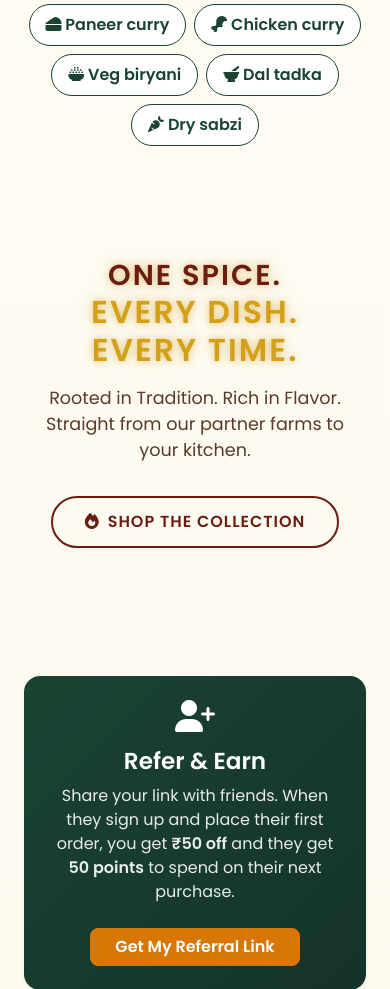
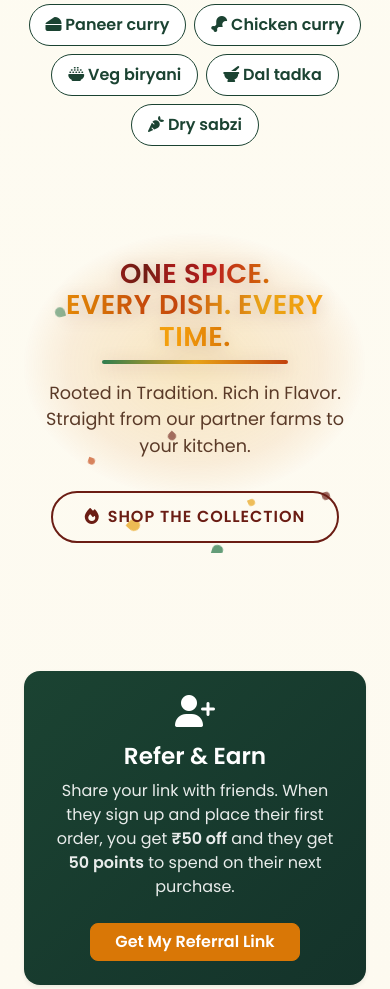
Before and after one commit to INDHeritage/HeritageSpices, a Flask app: page / in a window 390 px wide. Shown: the part 2708-3697 px from the top of the page. Run offline with Flask 3, Linux system fonts and the light colour scheme; data that the repository does not hold is empty; some libraries are stand-ins or nearby versions.

Commit message:
Animated tagline: flowing spice-colour words, drawn underline, drifting specks
"One Spice. Every Dish. Every Time." now rises in word by word when the
banner scrolls into view, each word painted with a slowly flowing
chilli/saffron/turmeric gradient, with a self-drawing gold-to-cardamom
underline, a breathing turmeric glow and a few drifting spice specks. It
still rotates through the alternate lines and replays the entrance each
time. Without JS or with reduced-motion everything is visible and static;
the full line stays in the HTML and aria-label for SEO and screen readers.
Tighter sizing on phones keeps it to two clean lines.

Co-Authored-By: Claude Sonnet 5.5 <noreply@anthropic.com>

```diff
--- a/templates/partials/tagline_banner.html
+++ b/templates/partials/tagline_banner.html
@@ -1,7 +1,19 @@
 <!-- 🔥 Tagline Banner -->
 <section class="tagline-banner motion-section text-center">
   <div class="container position-relative">
-    <h2 class="tagline-heading" id="taglineHeading" aria-label="One Spice. Every Dish. Every Time."><span class="tl-a">One Spice.</span> <span class="tl-b">Every Dish. Every Time.</span></h2>
+    <div class="tl-spices" aria-hidden="true">
+      <i style="--x:8%;  --s:10px; --c:#2f7d4f; --d:9s;  --t:0s"></i>
+      <i style="--x:18%; --s:7px;  --c:#c2410c; --d:11s; --t:2s"></i>
+      <i style="--x:30%; --s:12px; --c:#e8a317; --d:10s; --t:4s"></i>
+      <i style="--x:42%; --s:8px;  --c:#6b1d14; --d:12s; --t:1s"></i>
+      <i style="--x:55%; --s:11px; --c:#2f7d4f; --d:9.5s;--t:5s"></i>
+      <i style="--x:66%; --s:7px;  --c:#e8a317; --d:11s; --t:3s"></i>
+      <i style="--x:77%; --s:10px; --c:#c2410c; --d:10s; --t:6s"></i>
+      <i style="--x:88%; --s:8px;  --c:#6b1d14; --d:12s; --t:2.5s"></i>
+      <i style="--x:94%; --s:12px; --c:#e8a317; --d:9s;  --t:7s"></i>
+    </div>
+
+    <h2 class="tagline-heading" id="taglineHeading" aria-label="One Spice. Every Dish. Every Time."><span class="tl-a"><span class="w" style="--i:0">One</span> <span class="w" style="--i:1">Spice.</span></span> <span class="tl-b"><span class="w" style="--i:2">Every</span> <span class="w" style="--i:3">Dish.</span> <span class="w" style="--i:4">Every</span> <span class="w" style="--i:5">Time.</span><i class="tl-line"></i></span></h2>
     <p class="tagline-sub">Rooted in Tradition. Rich in Flavor. Straight from our partner farms to your kitchen.</p>
     <a href="/products" class="btn tagline-btn">
       <i class="fas fa-fire me-2"></i>Shop The Collection
@@ -17,41 +29,96 @@
     margin-top: 2rem;
   }
 
+  /* soft turmeric glow that slowly breathes behind the words */
+  .tagline-banner::before {
+    content: "";
+    position: absolute;
+    left: 50%; top: 42%;
+    width: min(760px, 120%); height: 340px;
+    transform: translate(-50%, -50%);
+    background: radial-gradient(closest-side, rgba(232, 163, 23, 0.22), rgba(217, 119, 6, 0.10) 55%, transparent 75%);
+    animation: tl-breathe 6s ease-in-out infinite alternate;
+    pointer-events: none;
+  }
+  @keyframes tl-breathe {
+    from { opacity: .55; transform: translate(-50%, -50%) scale(.92); }
+    to   { opacity: 1;   transform: translate(-50%, -50%) scale(1.06); }
+  }
+
   .tagline-heading {
+    position: relative;
     font-weight: 800;
     text-transform: uppercase;
     letter-spacing: 2px;
     font-size: clamp(1.8rem, 5vw, 3.2rem);
-    color: #6b1d14;
+    line-height: 1.15;
     margin-bottom: 1rem;
-    text-shadow:
-      0 0 4px rgba(107, 29, 20, 0.35),
-      0 0 10px rgba(107, 29, 20, 0.2);
-    animation: tagline-glow 2.4s ease-in-out infinite alternate;
+    filter: drop-shadow(0 3px 8px rgba(107, 29, 20, 0.22));
+  }
+  .tagline-heading .tl-b { display: block; font-size: 1.1em; transition: opacity .6s ease; }
+  .tagline-heading .tl-a { transition: opacity .6s ease; }
+  .tagline-heading.fading .tl-a, .tagline-heading.fading .tl-b { opacity: 0; }
+
+  /* every word is painted with a flowing spice gradient (chilli > saffron > turmeric) */
+  .tagline-heading .w {
+    display: inline-block;
+    background-size: 300% 100%;
+    -webkit-background-clip: text;
+    background-clip: text;
+    color: transparent;
+    -webkit-text-fill-color: transparent;
+    animation: tl-flow 7s linear infinite;
+    animation-delay: calc(var(--i) * -0.9s);
+  }
+  .tagline-heading .tl-a .w { background-image: linear-gradient(90deg, #6b1d14, #b91c1c, #d97706, #b91c1c, #6b1d14); }
+  .tagline-heading .tl-b .w { background-image: linear-gradient(90deg, #e8a317, #f59e0b, #d97706, #c2410c, #e8a317); }
+  @keyframes tl-flow { from { background-position: 0% 0; } to { background-position: 300% 0; } }
+
+  /* words rise in one after another once the banner scrolls into view (JS adds .armed then .in) */
+  .tagline-heading.armed .w { opacity: 0; }
+  .tagline-heading.armed.in .w {
+    animation: tl-in .8s cubic-bezier(.2, .9, .3, 1.25) forwards, tl-flow 7s linear infinite;
+    animation-delay: calc(var(--i) * .13s), calc(var(--i) * -0.9s);
+  }
+  @keyframes tl-in {
+    from { opacity: 0; transform: translateY(.7em) rotate(5deg) scale(.9); filter: blur(7px); }
+    to   { opacity: 1; transform: none; filter: blur(0); }
   }
 
-  .tagline-heading .tl-b {
+  /* gold-to-cardamom underline that draws itself under the second line */
+  .tagline-heading .tl-line {
     display: block;
-    color: #d4a017;
-    font-size: 1.1em;
+    height: 4px;
+    width: 0;
+    margin: .3em auto 0;
+    border-radius: 4px;
+    background: linear-gradient(90deg, #2f7d4f, #e8a317, #c2410c);
+    animation: tl-line 1.1s .9s ease-out forwards;
   }
-  .tagline-heading .tl-a, .tagline-heading .tl-b { transition: opacity .6s ease; }
-  .tagline-heading.fading .tl-a, .tagline-heading.fading .tl-b { opacity: 0; }
+  @keyframes tl-line { to { width: min(260px, 60%); } }
 
-  @keyframes tagline-glow {
-    from {
-      text-shadow:
-        0 0 4px rgba(107, 29, 20, 0.3),
-        0 0 8px rgba(107, 29, 20, 0.15);
-    }
-    to {
-      text-shadow:
-        0 0 8px rgba(212, 160, 23, 0.5),
-        0 0 16px rgba(212, 160, 23, 0.25);
-    }
+  /* tiny spice specks drifting up (turmeric, chilli, cardamom, clove) */
+  .tl-spices { position: absolute; inset: -10px 0; pointer-events: none; overflow: hidden; }
+  .tl-spices i {
+    position: absolute;
+    bottom: -20px;
+    left: var(--x);
+    width: var(--s); height: var(--s);
+    background: var(--c);
+    border-radius: 50% 50% 50% 8%;
+    opacity: 0;
+    animation: tl-drift var(--d) ease-in-out infinite;
+    animation-delay: var(--t);
+  }
+  @keyframes tl-drift {
+    0%   { transform: translateY(0) rotate(0deg);        opacity: 0; }
+    12%  { opacity: .75; }
+    70%  { opacity: .55; }
+    100% { transform: translateY(-300px) rotate(300deg); opacity: 0; }
   }
 
   .tagline-sub {
+    position: relative;
     color: #5a3a28;
     font-size: 1.1rem;
     max-width: 560px;
@@ -59,6 +126,7 @@
   }
 
   .tagline-btn {
+    position: relative;
     background: transparent;
     border: 2px solid #6b1d14;
     color: #6b1d14;
@@ -77,33 +145,58 @@
     transform: translateY(-2px);
   }
 
+  @media (max-width: 480px) {
+    .tagline-heading { letter-spacing: 0.5px; font-size: 1.7rem; }
+    .tagline-heading .tl-b { font-size: 1em; }
+  }
+
   @media (prefers-reduced-motion: reduce) {
-    .tagline-heading { animation: none; }
+    .tagline-banner::before, .tl-spices i, .tagline-heading .w,
+    .tagline-heading.armed.in .w, .tagline-heading .tl-line { animation: none; }
+    .tagline-heading.armed .w { opacity: 1; }
+    .tagline-heading .tl-line { width: min(260px, 60%); }
+    .tl-spices { display: none; }
   }
 </style>
 <script>
 (function () {
-  // Starts on the brand line ("One Spice. Every Dish. Every Time."), then rotates through a few
+  // Opens on the brand line ("One Spice. Every Dish. Every Time."), then rotates through a few
   // others and comes back to it. The real text stays in the HTML + aria-label for SEO/screen readers.
   var h = document.getElementById('taglineHeading');
   if (!h || (window.matchMedia && matchMedia('(prefers-reduced-motion: reduce)').matches)) return;
   var a = h.querySelector('.tl-a'), b = h.querySelector('.tl-b');
+
+  // Words rise in the first time the banner scrolls into view.
+  h.classList.add('armed');
+  if ('IntersectionObserver' in window) {
+    var io = new IntersectionObserver(function (e) {
+      if (e[0].isIntersecting) { h.classList.add('in'); io.disconnect(); }
+    }, { threshold: 0.35 });
+    io.observe(h);
+  } else { h.classList.add('in'); }
+
   var lines = [
     ['One Spice.', 'Every Dish. Every Time.'],
     ['Taste Like', 'Never Before.'],
     ['Ground Fresh.', 'Packed With Care.'],
     ['Pure Spice.', 'True Heritage.']
   ];
+  function words(text, start) {
+    return text.split(' ').map(function (w, k) {
+      return '<span class="w" style="--i:' + (start + k) + '">' + w + '</span>';
+    }).join(' ');
+  }
   var i = 0;
   setInterval(function () {
-    if (document.hidden) return;
+    if (document.hidden || !h.classList.contains('in')) return;
     h.classList.add('fading');
     setTimeout(function () {
       i = (i + 1) % lines.length;
-      a.textContent = lines[i][0];
-      b.textContent = lines[i][1];
+      var n = lines[i][0].split(' ').length;
+      a.innerHTML = words(lines[i][0], 0);
+      b.innerHTML = words(lines[i][1], n) + '<i class="tl-line"></i>';
       h.classList.remove('fading');
     }, 650);
-  }, 5000);
+  }, 6000);
 })();
 </script>
```
